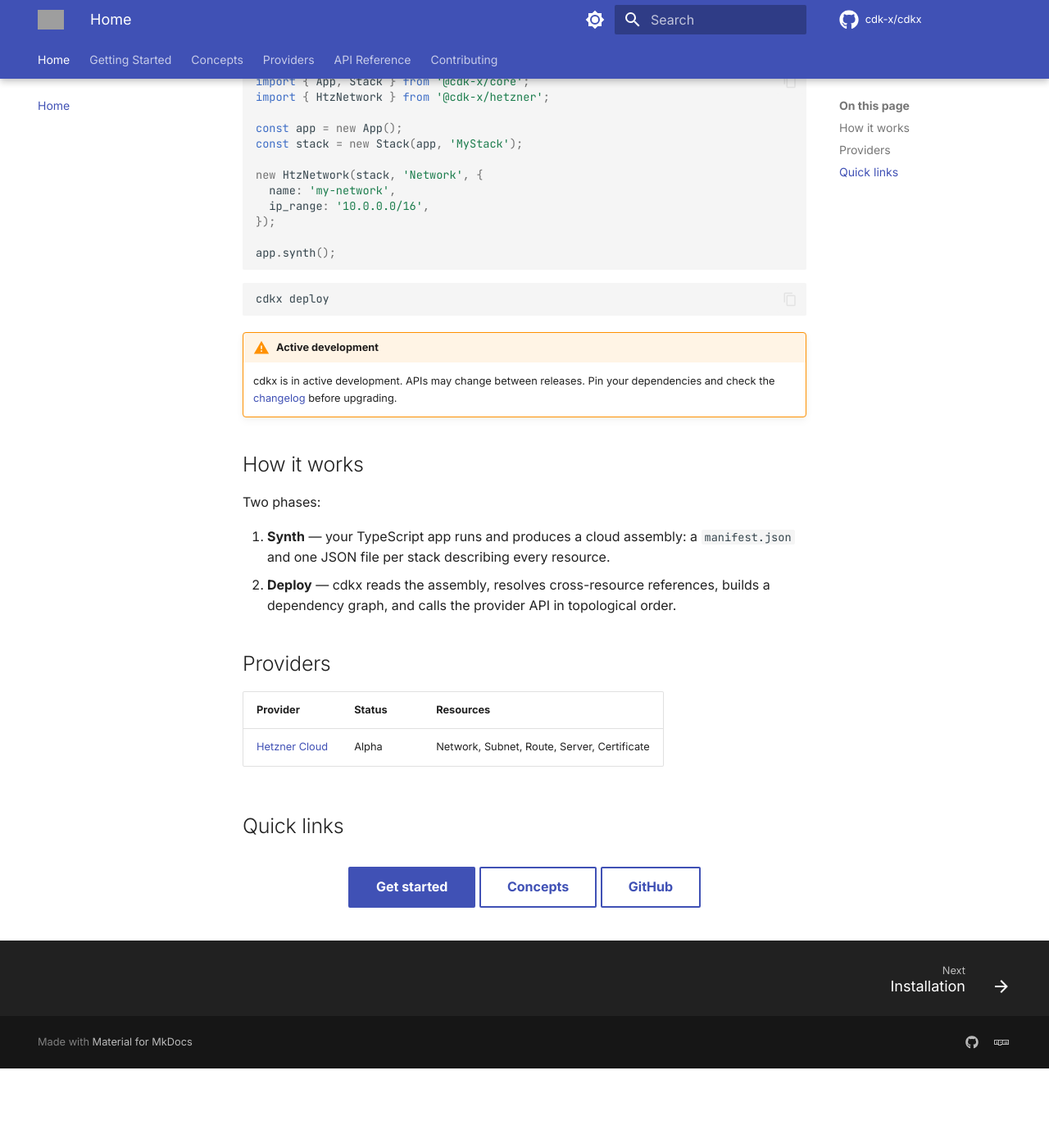
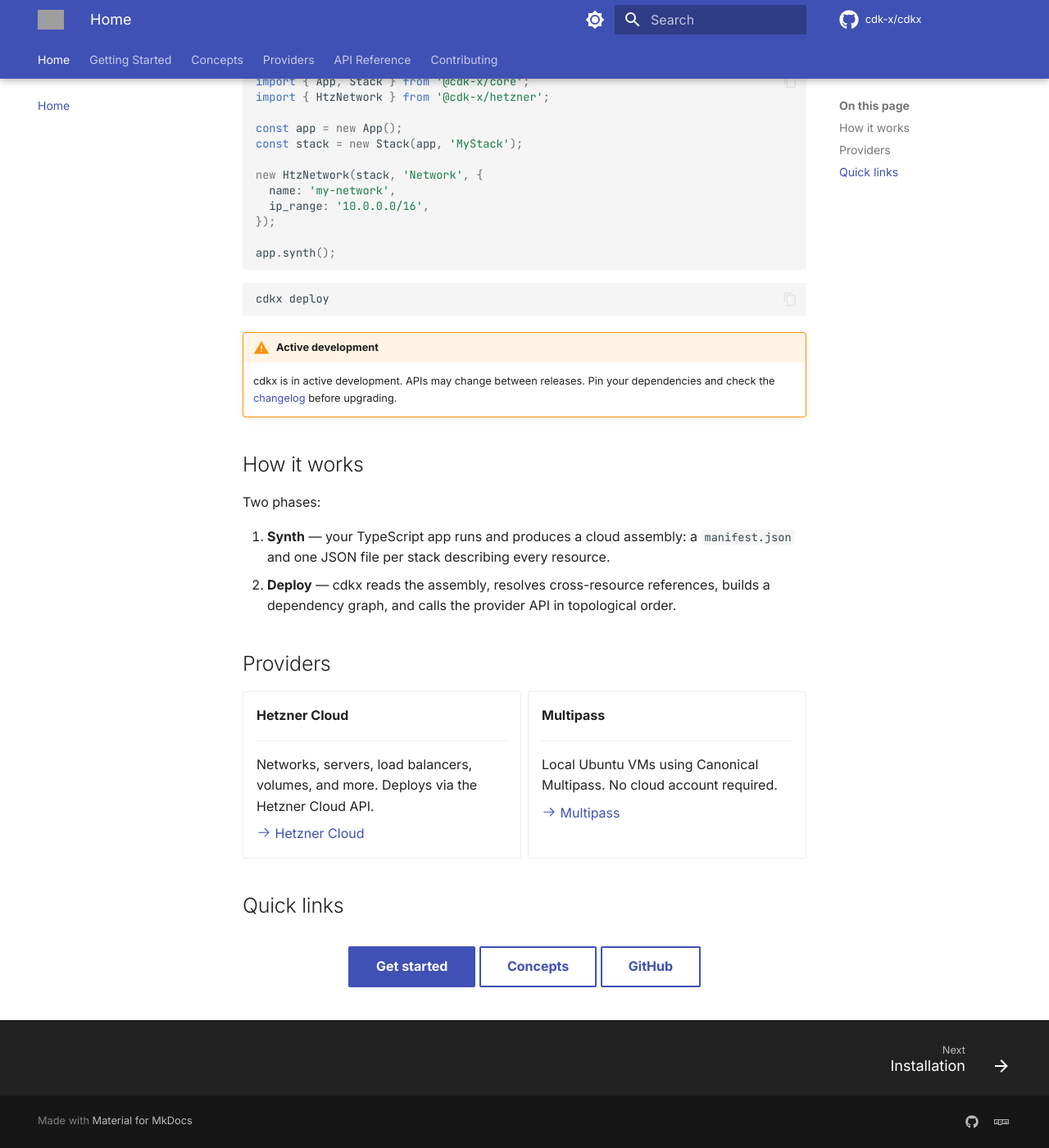
Before and after one commit to cdk-x/cdkx, an MkDocs documentation site: the page built from docs/index.md, in a window 1280 px wide and 1400 px high, scrolled down 241 px. Shown: the whole window at 82% size. Built offline with MkDocs 1.6.1 and Material for MkDocs 9.7.7, drawn with Linux system fonts in a browser that asks for light colours; comment, search, counter and statistics services are not loaded; the version menu is left out; before the commit the page ends 1544 px from its top, so only the background shows below that; grey boxes are pictures that could not be loaded.

Commit message:
docs(cdkx): add providers landing page and restructure nav with isolated sidebars

```diff
--- a/docs/assets/extra.css
+++ b/docs/assets/extra.css
@@ -1,4 +1,13 @@
 /* cdkx custom styles */
+
+/* Hide individual provider tabs from the top navigation bar.
+   They remain in the nav tree so each provider gets its own
+   isolated left sidebar when browsing its pages. Users reach
+   providers through the Providers landing page (cards). */
+.md-tabs__item:has(> .md-tabs__link[href*="hetzner"]),
+.md-tabs__item:has(> .md-tabs__link[href*="multipass"]) {
+  display: none;
+}
 
 :root {
   --md-primary-fg-color: #3f51b5;
--- a/docs/index.md
+++ b/docs/index.md
@@ -33,9 +33,25 @@ Two phases:
 
 ## Providers
 
-| Provider | Status | Resources |
-|----------|--------|-----------|
-| [Hetzner Cloud](providers/hetzner/index.md) | Alpha | Network, Subnet, Route, Server, Certificate |
+<div class="grid cards" markdown>
+
+-   **Hetzner Cloud**
+
+    ---
+
+    Networks, servers, load balancers, volumes, and more. Deploys via the Hetzner Cloud API.
+
+    [:octicons-arrow-right-24: Hetzner Cloud](providers/hetzner/index.md)
+
+-   **Multipass**
+
+    ---
+
+    Local Ubuntu VMs using Canonical Multipass. No cloud account required.
+
+    [:octicons-arrow-right-24: Multipass](providers/multipass/index.md)
+
+</div>
 
 ## Quick links
 
--- a/mkdocs.yml
+++ b/mkdocs.yml
@@ -120,26 +120,32 @@ nav:
       - Cloud Assembly: concepts/cloud-assembly.md
       - Tokens & Cross-stack References: concepts/tokens.md
       - Deployment Lifecycle: concepts/deployment-lifecycle.md
-  - Providers:
-      - Hetzner:
-          - Overview: providers/hetzner/index.md
-          - Network: providers/hetzner/network.md
-          - Subnet: providers/hetzner/subnet.md
-          - Route: providers/hetzner/route.md
-          - Server: providers/hetzner/server.md
-          - Placement Group: providers/hetzner/placement-group.md
-          - SSH Key: providers/hetzner/ssh-key.md
-          - Firewall: providers/hetzner/firewall.md
-          - Certificate: providers/hetzner/certificate.md
-          - Volume: providers/hetzner/volume.md
-          - Volume Attachment: providers/hetzner/volume-attachment.md
-          - Floating IP: providers/hetzner/floating-ip.md
-          - Floating IP Assignment: providers/hetzner/floating-ip-assignment.md
-          - Primary IP: providers/hetzner/primary-ip.md
-          - Primary IP Assignment: providers/hetzner/primary-ip-assignment.md
-          - Load Balancer: providers/hetzner/load-balancer.md
-          - Load Balancer Service: providers/hetzner/load-balancer-service.md
-          - Load Balancer Target: providers/hetzner/load-balancer-target.md
+  - Providers: providers/index.md
+  - Hetzner:
+      - Overview: providers/hetzner/index.md
+      - Network: providers/hetzner/network.md
+      - Subnet: providers/hetzner/subnet.md
+      - Route: providers/hetzner/route.md
+      - Server: providers/hetzner/server.md
+      - Placement Group: providers/hetzner/placement-group.md
+      - SSH Key: providers/hetzner/ssh-key.md
+      - Firewall: providers/hetzner/firewall.md
+      - Certificate: providers/hetzner/certificate.md
+      - Volume: providers/hetzner/volume.md
+      - Volume Attachment: providers/hetzner/volume-attachment.md
+      - Floating IP: providers/hetzner/floating-ip.md
+      - Floating IP Assignment: providers/hetzner/floating-ip-assignment.md
+      - Primary IP: providers/hetzner/primary-ip.md
+      - Primary IP Assignment: providers/hetzner/primary-ip-assignment.md
+      - Load Balancer: providers/hetzner/load-balancer.md
+      - Load Balancer Service: providers/hetzner/load-balancer-service.md
+      - Load Balancer Target: providers/hetzner/load-balancer-target.md
+  - Multipass:
+      - Overview: providers/multipass/index.md
+      - Instance: providers/multipass/instance.md
+      - Network: providers/multipass/network.md
+      - Mount: providers/multipass/mount.md
+      - CLI Reference: providers/multipass/cli.md
   - API Reference: api/index.md
   - Contributing:
       - Add a Provider: contributing/add-provider.md
```
Also changed, not shown: docs/providers/index.md (added, +38 -0 lines).
